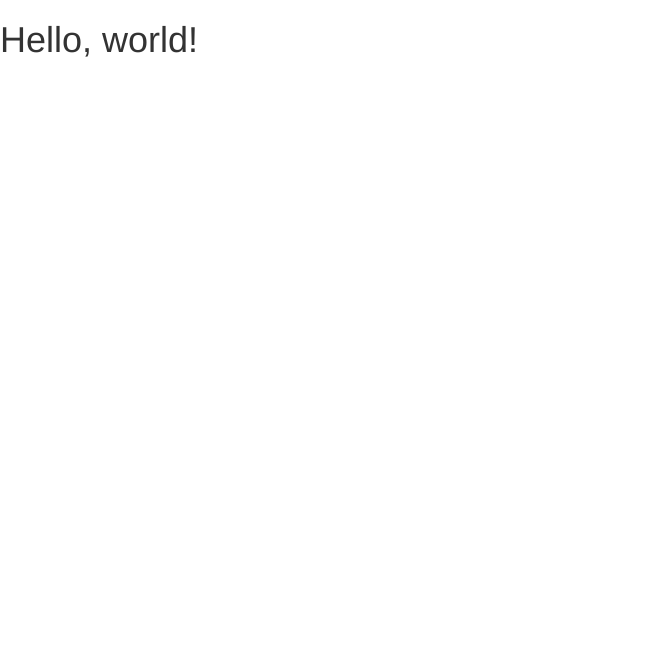
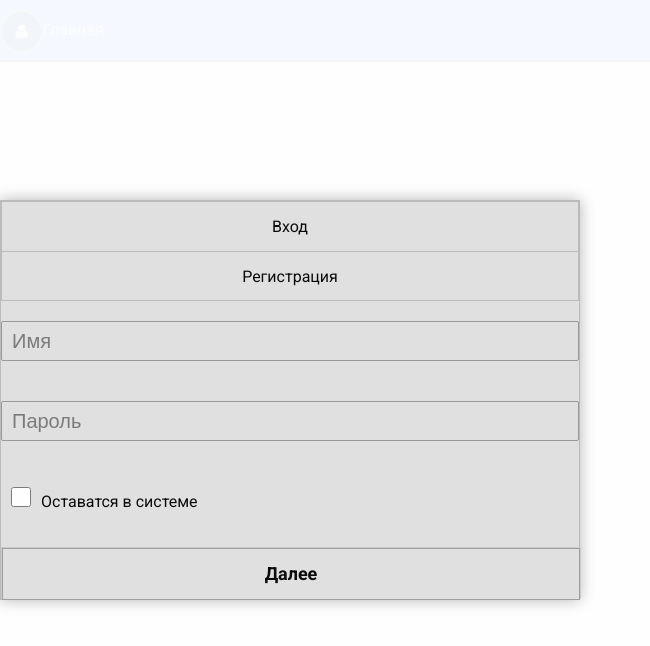
Before and after one commit to mrHaiker/FitLife, a plain HTML site: page index.html in a window 1280 px wide. Shown: the whole page, without its empty margins (0-650 px from the left). Drawn offline with nearby package versions, Linux system fonts and the light colour scheme; no server answers.

Commit message:
Add login and registration window

```diff
--- a/index.html
+++ b/index.html
@@ -1,20 +1,19 @@
 <!DOCTYPE html>
-<html lang="en">
+<html lang="en" ng-app>
   <head>
     <meta charset="utf-8">
     <meta http-equiv="X-UA-Compatible" content="IE=edge">
     <meta name="viewport" content="width=device-width, initial-scale=1">
     <!-- The above 3 meta tags *must* come first in the head; any other head content must come *after* these tags -->
-    <title>Bootstrap 101 Template</title>
+    <title>FitLife</title>
     <!-- FONTAWESOME-->
     <link rel="stylesheet" href="css/font-awesome.min.css">
     <!-- Bootstrap -->
-    <link href="css/bootstrap.min.css" rel="stylesheet">
+    <link href="node_modules/bootstrap-grid/grid.min.css" rel="stylesheet">
     <!-- LESS -->
     <link rel="stylesheet/less" href="less/style.less">
     <script src="js/less.min.js"></script>
     <script src="js/prefixfree.min.js"></script>
-
     <!-- HTML5 shim and Respond.js for IE8 support of HTML5 elements and media queries -->
     <!-- WARNING: Respond.js doesn't work if you view the page via file:// -->
     <!--[if lt IE 9]>
@@ -23,11 +22,29 @@
     <![endif]-->
   </head>
   <body>
-    <h1>Hello, world!</h1>
+
+    <header>
+      <nav>
+        <div class="col-xs-4" >
+          <div class="circle" id="profile">
+            <i class="fa fa-user"></i>
+          </div>
+        </div>
+        <div class="col-xs-4" id="title">Главная</div>
+        <div class="col-xs-4">
+          <div class="circle" id="menu">
+            <i class="fa fa-bars"></i>
+          </div>
+        </div>
+      </nav>
+    </header>
+    <section></section>
 
     <!-- jQuery (necessary for Bootstrap's JavaScript plugins) -->
     <script src="https://ajax.googleapis.com/ajax/libs/jquery/1.11.3/jquery.min.js"></script>
     <!-- Include all compiled plugins (below), or include individual files as needed -->
+    <script src="js/functions.js"></script>
     <script src="js/bootstrap.min.js"></script>
+    <script src="js/script.js"></script>
   </body>
 </html>
--- /dev/null
+++ b/js/functions.js
@@ -0,0 +1,32 @@
+function getDataWithHtml (name, where, callback){
+    var link = 'links/'+name+'.html';
+    $.ajax({
+        url: link,
+        success: function(data){
+            $(where).append(data);
+            if(callback) callback();
+        }
+    });
+}
+
+function clearElement(name) {
+    $(name).empty();
+}
+
+function getJSFile (url) {
+    $.ajax({
+        type: "GET",
+        url: url,
+        dataType: "script"
+    });
+}
+
+function setMarginForAuthorization () {
+    var WindowHeight = $(window).height();
+    var containerParam = $('#windowLogin');
+    if(WindowHeight > 400) {
+        containerParam.addClass('more');
+    } else {
+        containerParam.removeClass('more');
+    }
+}
--- /dev/null
+++ b/js/script.js
@@ -0,0 +1,36 @@
+$(document).ready(function(){
+
+    var authorization = false;
+    var registrationBtn = $('#registration');
+    var loginBtn = $('#login');
+
+    // Authorization
+    if(!authorization) {
+        getDataWithHtml('authorization', 'body', setMarginForAuthorization);
+        getDataWithHtml('login', '#contentAuthorization');
+    }
+
+    //******************************** События ********************************//
+    $(window).resize(function(){    // Применяет стиль при изминении высоты окна
+        setMarginForAuthorization();
+    });
+
+    $(document).on('click', '#registration', function () {
+        if(!$(this).hasClass('active')){
+            clearElement('#contentAuthorization');
+            getDataWithHtml('reg', '#contentAuthorization');
+            $('#login').removeClass('active');
+            $(this).addClass('active');
+        }
+    });
+    $(document).on('click', '#login', function () {
+        console.log($(this));
+        if(!$(this).hasClass('active')){
+            clearElement('#contentAuthorization');
+            getDataWithHtml('login', '#contentAuthorization');
+            $('#registration').removeClass('active');
+            $(this).addClass('active');
+        }
+    });
+
+});
--- /dev/null
+++ b/js/test.js
@@ -0,0 +1,3 @@
+$(document).ready(function () {
+    alert('Test.js is load');
+});
--- a/less/style.less
+++ b/less/style.less
@@ -0,0 +1,118 @@
+@import url(https://fonts.googleapis.com/css?family=Roboto:400,300,700,500);
+
+@blue: #3f7bff;
+
+body {
+  background: #ECECEC;
+  padding: 0;
+  margin: 0;
+  font-family: 'Roboto', sans-serif;
+}
+
+
+.boxSizing {
+  box-sizing: border-box;
+}
+
+// Header home page
+header {
+  height: 60px;
+  background-color: @blue;
+  border-bottom: 2px solid #204d74;
+  line-height: 60px;
+  color: #dedede;
+  z-index: 1;
+  nav {
+    div {
+      .boxSizing;
+    }
+    .circle {
+      margin: 10px 0;
+      height: 43px;
+      width: 43px;
+      border-radius: 50%;
+      background: #0156A0;
+      border: 2px solid #6EA4B3;
+      text-align: center;
+      line-height: 40px;
+    }
+    #profile {
+      float: left;
+    }
+    #menu {
+      float: right;
+    }
+  }
+}
+
+#authorization {
+  height: 100%;
+  width: 100%;
+  top: 0;
+  background: #fff;
+  opacity: .95;
+  position: absolute;
+  z-index: 2;
+  .container {
+    position: absolute;
+    height: 400px;
+    background: #E0E0E0;
+    .boxSizing;
+    box-shadow: 0 0 14px rgba(0,0,0,.3);
+    border: 1px solid #B9B9B9;
+    .btnGroup {
+      height: 50px;
+      .boxSizing;
+      border: 1px solid #B9B9B9;
+      line-height: 50px;
+      text-align: center;
+
+    }
+    .active {
+      border-bottom: none;
+    }
+    .enter {
+      height: 50px;
+      line-height: 50px;
+      width: 100%;
+      position: absolute;
+      bottom: 0;
+      background: #CCCAC8;
+      border: 1px solid rgba(0,0,0,0);
+
+      #enterBtn {
+        .boxSizing;
+        text-align: center;
+        font-weight: 600;
+        font-size: 18px;
+        border: 1px solid #9A9A9A;
+        background: #E0E0E0;
+      }
+    }
+    #contentAuthorization {
+      input.text {
+        height: 40px;
+        width: 100%;
+        background: none;
+        border: 1px solid #949494;
+        border-radius: 2px;
+        margin: 20px 0;
+        padding: 0 10px;
+        .boxSizing;
+        color: #101010;
+        font-size: 20px;
+      }
+      p {
+        input {
+          height: 20px;
+          width: 20px;
+          margin: 10px;
+        }
+      }
+    }
+  }
+  .more {
+    top: 50%;
+    margin-top: -200px;
+  }
+}
--- /dev/null
+++ b/links/authorization.html
@@ -0,0 +1,14 @@
+<div id="authorization">
+    <div id="windowLogin" class="container col-xs-offset-1 col-xs-10 col-sm-offset-3 col-sm-6 col-md-offset-4 col-md-4">
+        <div class="row">
+            <div id="login" class="col-xs-6 btnGroup active">Вход</div>
+            <div id="registration" class="col-xs-6 btnGroup">Регистрация</div>
+        </div>
+        <div id="contentAuthorization">
+
+        </div>
+        <div class="enter row">
+            <div class="col-xs-offset-6 col-xs-6" id="enterBtn">Далее</div>
+        </div>
+    </div>
+</div>
--- /dev/null
+++ b/links/login.html
@@ -0,0 +1,5 @@
+<form>
+    <input class="text" type="name" name="name" placeholder="Имя">
+    <input class="text" type="password" name="password" placeholder="Пароль">
+    <p><input type="checkbox" name="saveName">Оставатся в системе</p>
+</form>
```
Also changed, not shown: links/reg.html (added, +1 -0 lines).
